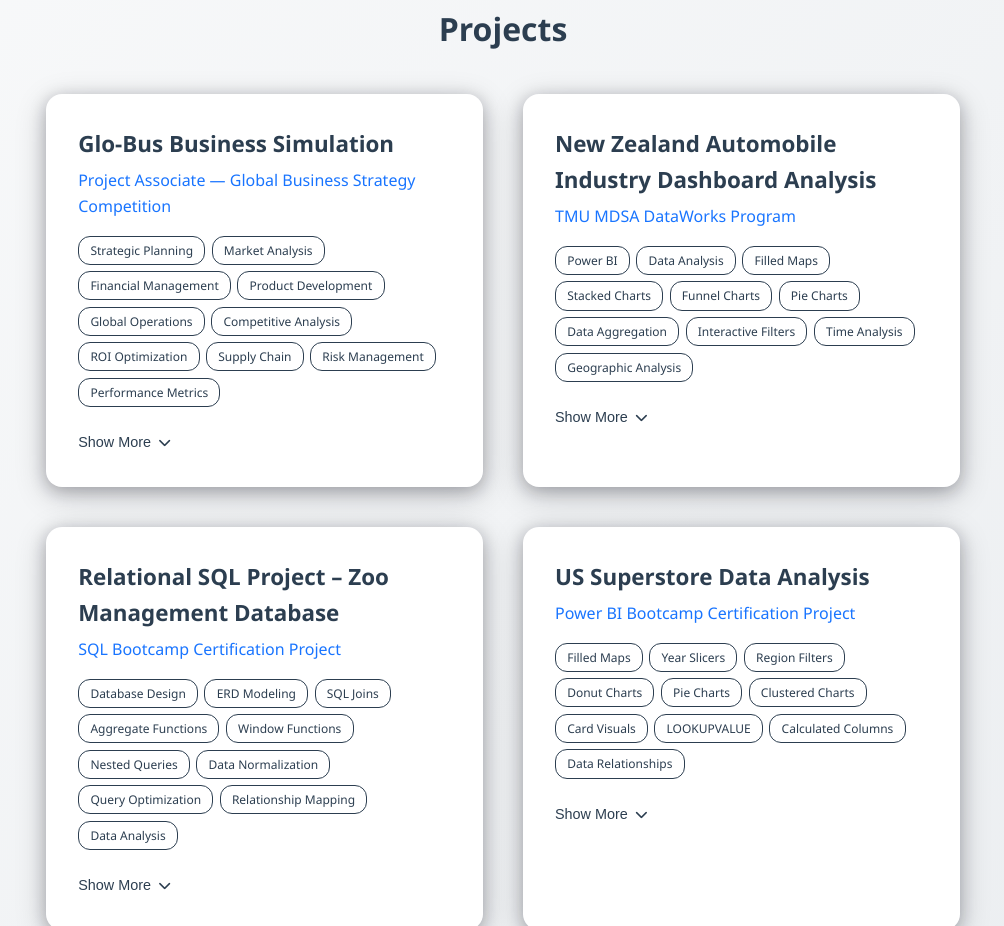
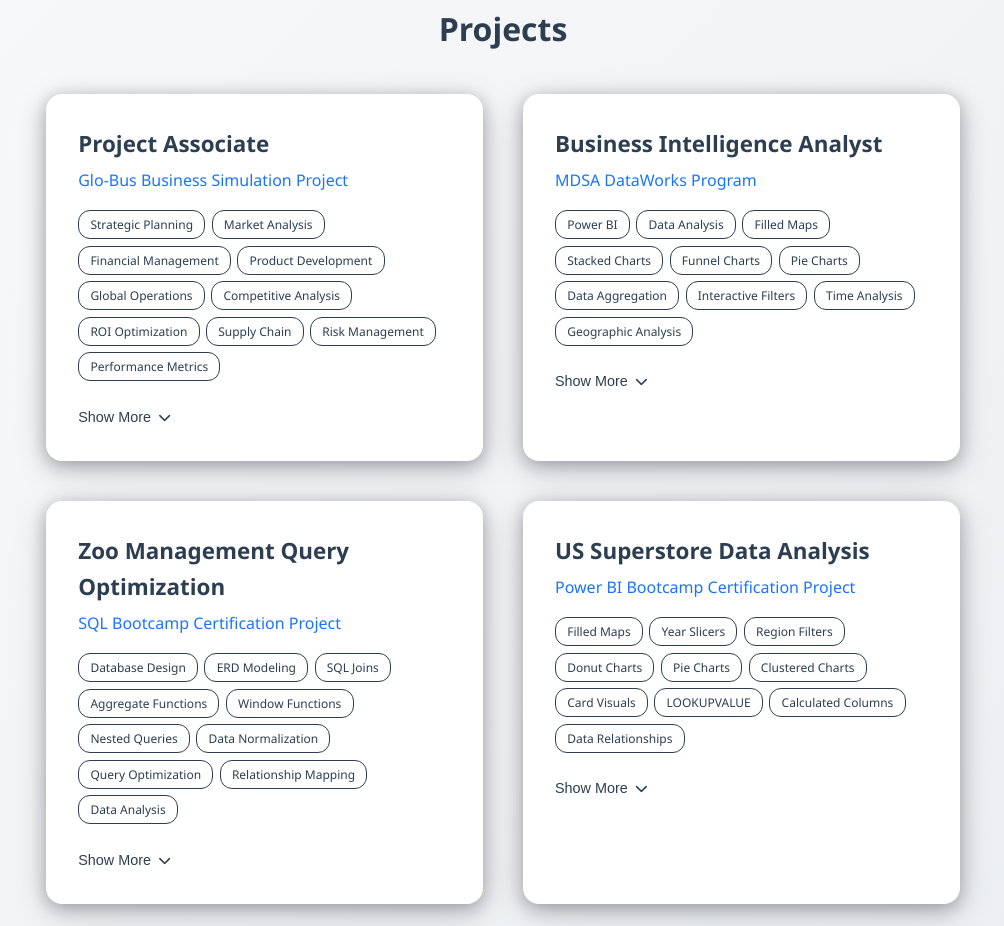
Before and after one commit to Aryank321/aryankhurram.github.io, a plain HTML site: page index.html in a window 1280 px wide. Shown: the part 4297-5223 px from the top of the page, without its empty margins (137-1141 px from the left). Drawn offline with Linux system fonts and the light colour scheme.

Commit message:
Update resume link to official version and enhance project titles and descriptions

```diff
--- a/index.html
+++ b/index.html
@@ -39,7 +39,7 @@
                     <a href="https://www.linkedin.com/in/aryan-khurram-501655285/" target="_blank"><i class="fab fa-linkedin"></i></a>
                 </div>
                 <div class="pill-buttons">
-                    <a href="Aryan Khurram Resume.pdf" class="pill-button outline" download>
+                    <a href="Aryan Khurram Official Resume .pdf" class="pill-button outline" download>
                         <i class="fas fa-file-alt"></i>
                         View Professional Resume
                     </a>
@@ -404,8 +404,8 @@
             <div class="projects-grid">
                 <!-- Glo-Bus Project -->
                 <div class="project-card">
-                    <h3>Glo-Bus Business Simulation</h3>
-                    <h4>Project Associate &mdash; Global Business Strategy Competition</h4>
+                    <h3>Project Associate</h3>
+                    <h4>Glo-Bus Business Simulation Project</h4>
 
                     <div class="project-tech">
                         <span>Strategic Planning</span>
@@ -457,8 +457,8 @@
 
                 <!-- MDSA DataWorks Project -->
                 <div class="project-card">
-                    <h3>New Zealand Automobile Industry Dashboard Analysis</h3>
-                    <h4>TMU MDSA DataWorks Program</h4>
+                    <h3>Business Intelligence Analyst</h3>
+                    <h4>MDSA DataWorks Program</h4>
 
                     <div class="project-tech">
                         <span>Power BI</span>
@@ -502,7 +502,7 @@
                                 Outcome
                             </div>
                             <div class="project-section-content">
-                                Generated an intuitive dashboard featuring color-coded maps, stacked bar charts, and pie charts for market segmentation. Enhanced with funnel charts and geographic breakdowns, revealing regional demand variations and pricing patterns. Created responsive design elements and implemented cross-filtering functionality to provide comprehensive business intelligence capabilities for stakeholders.
+                                Generated an intuitive dashboard featuring color-coded maps, stacked bar charts, and pie charts for market segmentation. Revealed significant market insights including a 35% higher average price point for electric vehicles compared to traditional fuel vehicles, enabling strategic pricing recommendations and market positioning strategies. Enhanced the analysis with funnel charts and geographic breakdowns to illustrate regional demand variations and pricing patterns across vehicle categories.
                             </div>
                         </div>
                     </div>
@@ -510,7 +510,7 @@
 
                 <!-- SQL Zoo Management Project -->
                 <div class="project-card">
-                    <h3>Relational SQL Project – Zoo Management Database</h3>
+                    <h3>Zoo Management Query Optimization</h3>
                     <h4>SQL Bootcamp Certification Project</h4>
 
                     <div class="project-tech">
```
